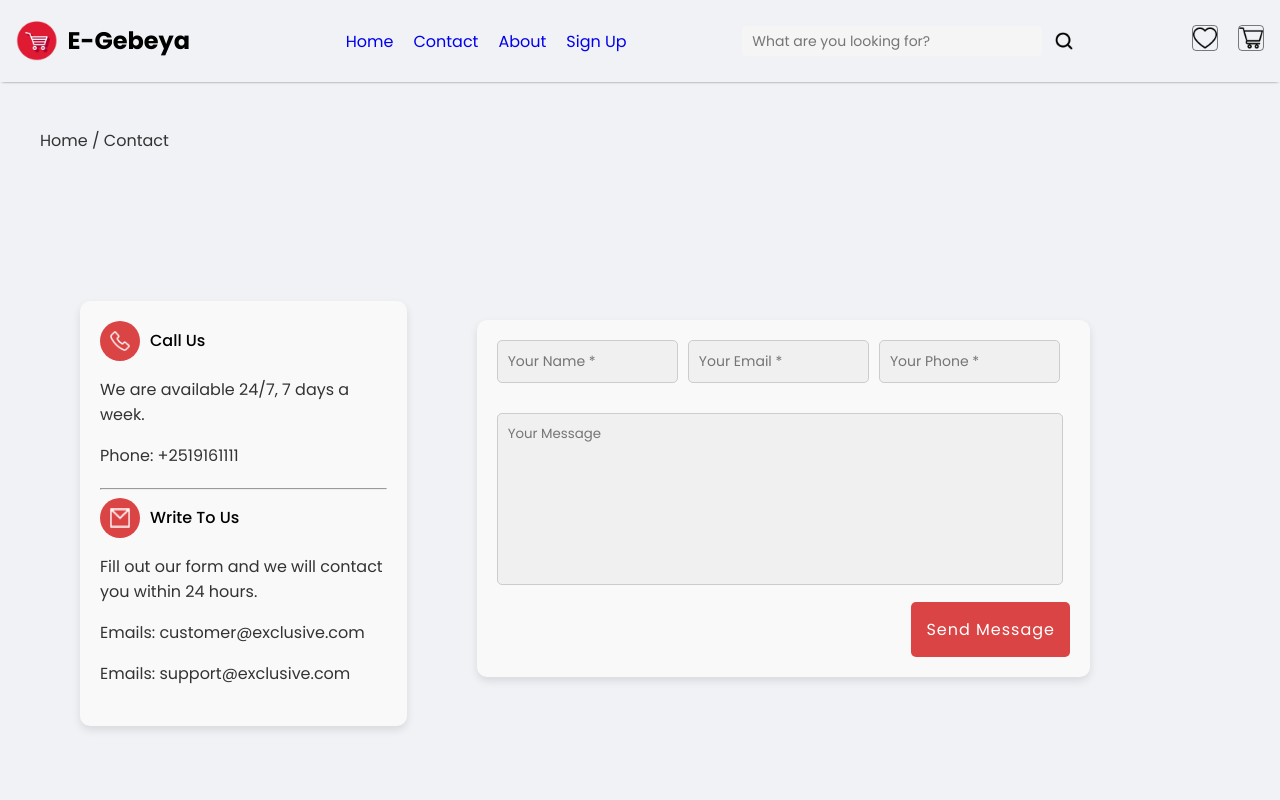
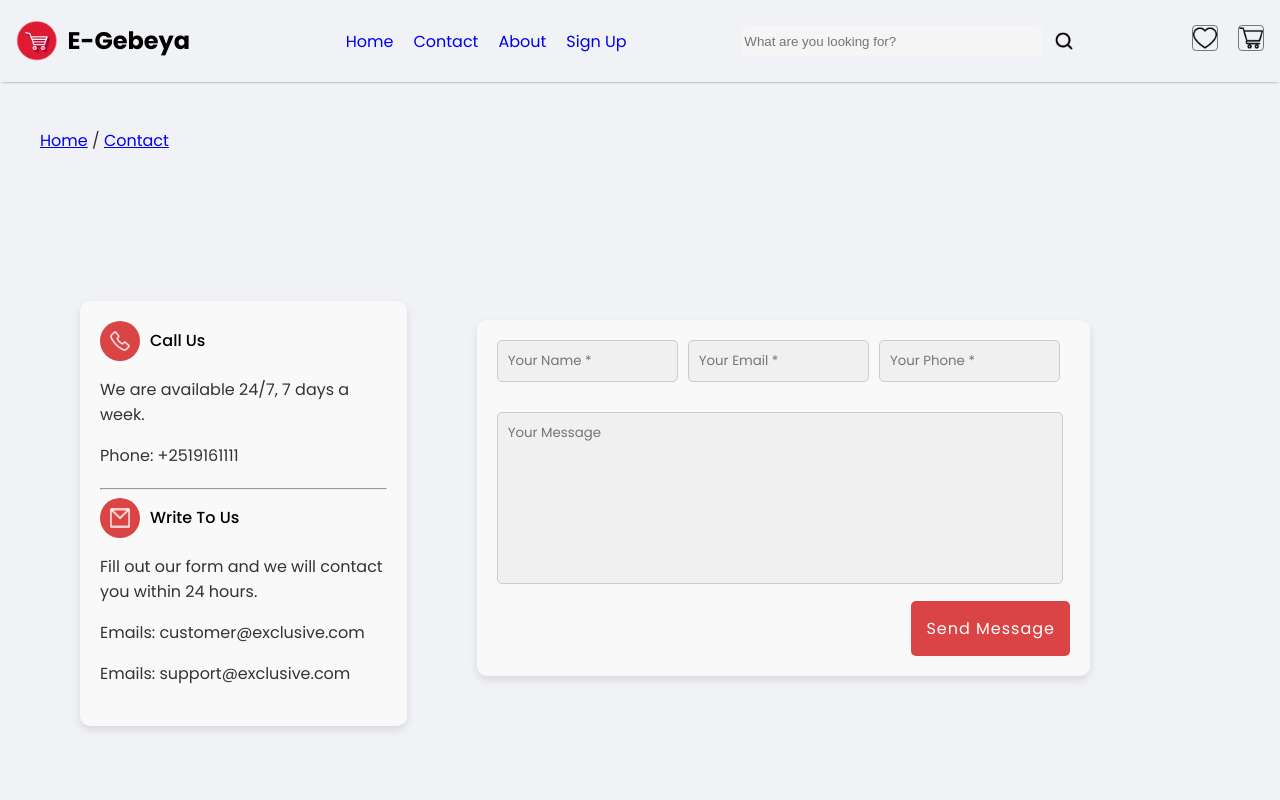
Before and after one commit to CybersoftInt/E-gebeya2, a React (Create React App) app: page /contact in a window 1280 px wide. Shown: the top 800 px of the page. Built offline with nearby package versions, Linux system fonts and the light colour scheme.

Commit message:
Update Profile.css

```diff
--- a/src/Components/Profile/Profile.css
+++ b/src/Components/Profile/Profile.css
@@ -9,6 +9,7 @@
     flex-direction: column;
     background: #f9f9f9;
     padding: 20px;
+    margin-left: -80px;
     border-radius: 8px;
     box-shadow: 0px 4px 12px rgba(0, 0, 0, 0.1);
 }
@@ -28,7 +29,7 @@
     cursor: pointer;
     margin: 8px 0;
     padding: 8px 0;
-    border-bottom: 1px solid #e0e0e0;
+
 }
 
 .profile p.active {
@@ -39,9 +40,12 @@
 .form-container {
     flex-grow: 1;
     padding: 20px;
+    margin: auto;
+    text-align: left;
     background: #fff;
     border-radius: 8px;
     box-shadow: 0px 4px 12px rgba(0, 0, 0, 0.1);
+    margin-bottom: 20px;
 }
 
 .form {
@@ -60,8 +64,10 @@
 .input {
     display: flex;
     flex-direction: row;
+    gap: 20px;
     justify-content: space-between;
     margin-bottom: 20px;
+    padding: 10px;
 }
 
 .input div {
@@ -73,25 +79,27 @@
     margin-right: 0;
 }
 
-label {
+.form-container label {
     font-family: 'Poppins', sans-serif;
     font-size: 14px;
     color: #555;
     margin-bottom: 5px;
 }
 
-input {
+.form-container input {
     width: 100%;
     padding: 10px;
     border: 1px solid #ccc;
-    border-radius: 4px;
+    border-radius: 5px;
     font-family: 'Poppins', sans-serif;
     font-size: 14px;
     color: #333;
+    background-color: #f0f0f0;
 }
 
 .password {
     margin-bottom: 20px;
+    padding: 20px;
 }
 
 .password .pass {
--- a/src/Pages/Contact/Contact.jsx
+++ b/src/Pages/Contact/Contact.jsx
@@ -7,7 +7,7 @@ import EmailIcon from "../../Components/Assets/email-icon.png"
 const Contact = () => {
   return (
     <div className="page">
-      <p>Home / Contact</p>
+      <p><a href="#">Home</a> / <a href="#">Contact</a> </p>
       <div className="container">
         <div className="left">
           <div className="upper">
```
